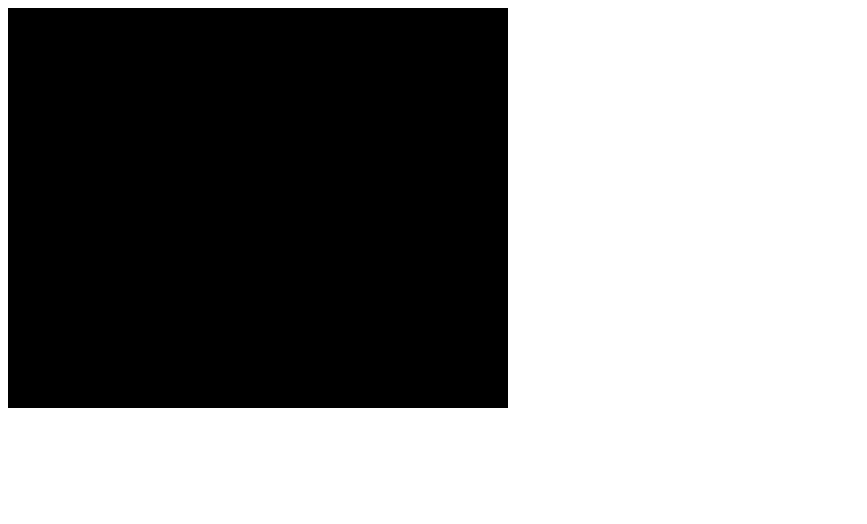
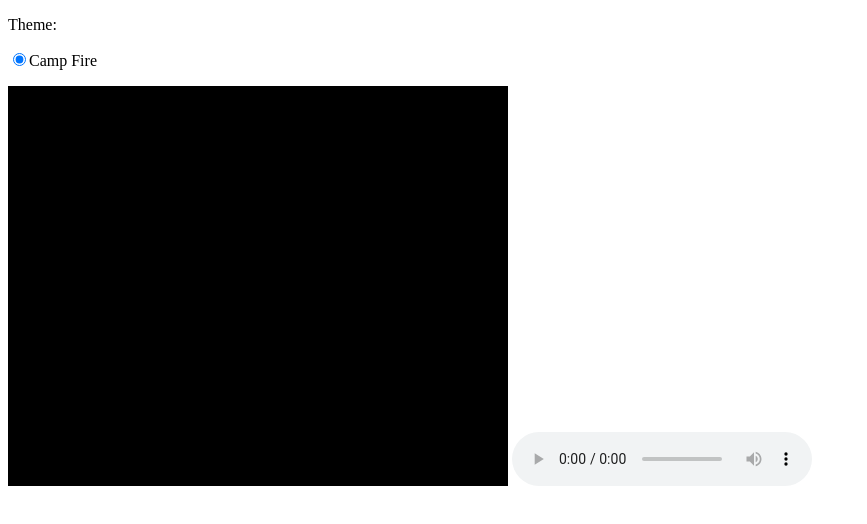
Before and after one commit to ryankenney/TiltLightBox, a plain HTML site: page arduino_js_lib/color_generator.html in a window 1280 px wide. Shown: the whole page, without its empty margins (0-867 px from the left). Drawn offline with Linux system fonts and the light colour scheme.

Commit message:
Added campfire audio

```diff
--- a/arduino_js_lib/color_generator.html
+++ b/arduino_js_lib/color_generator.html
@@ -24,8 +24,8 @@ function drawBox(r, g, b, x, y) {
 	var canvas = document.getElementById("main_canvas");
 	var context = canvas.getContext("2d");
 	context.fillStyle = "rgb("+r+","+g+","+b+")";
-	context.strokeStyle = "grey";
-	context.lineWidth = 3;
+	// context.strokeStyle = "grey";
+	// context.lineWidth = 3;
 	context.beginPath();
 	context.moveTo(x, y);
 	context.lineTo(x+70, y);
@@ -111,8 +111,19 @@ var Module = {
 
 </head>
 
-<body>
+<body onload="document.getElementById('audio_control').volume = 0.2">
+	<p>Theme:
+	<form action="">
+	<input type="radio" name="sex" value="" checked="checked">Camp Fire<br>
+	</form>
+	</p>
+
 	<canvas id="main_canvas" width="500" height="400"></canvas>
+	<audio id="audio_control" controls autoplay loop>
+		<source src="Camp-Fire-Burning-SoundBible.com-783712989.mp3" type="audio/mpeg">
+		Your browser does not support the audio element.
+	</audio>
+
 </body>
 
 </html>
```
Also changed, not shown: 1 other file.
